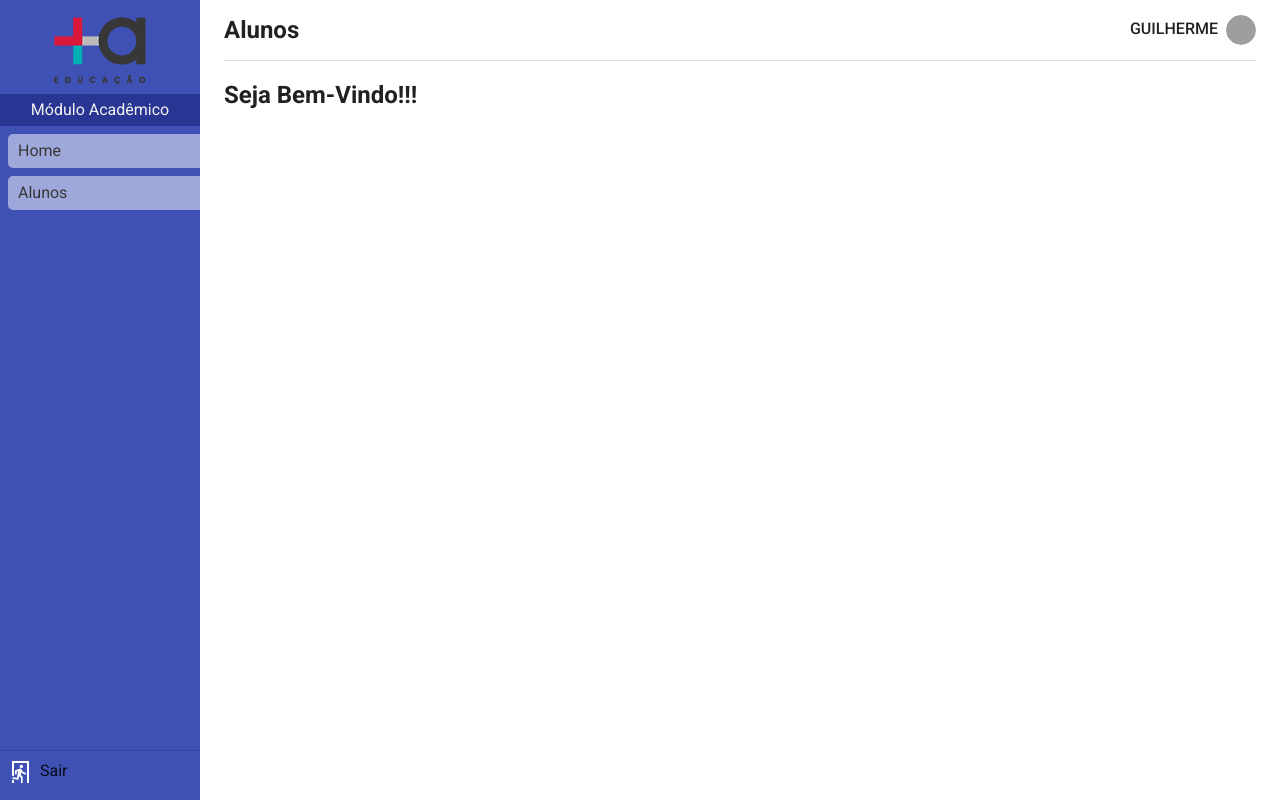
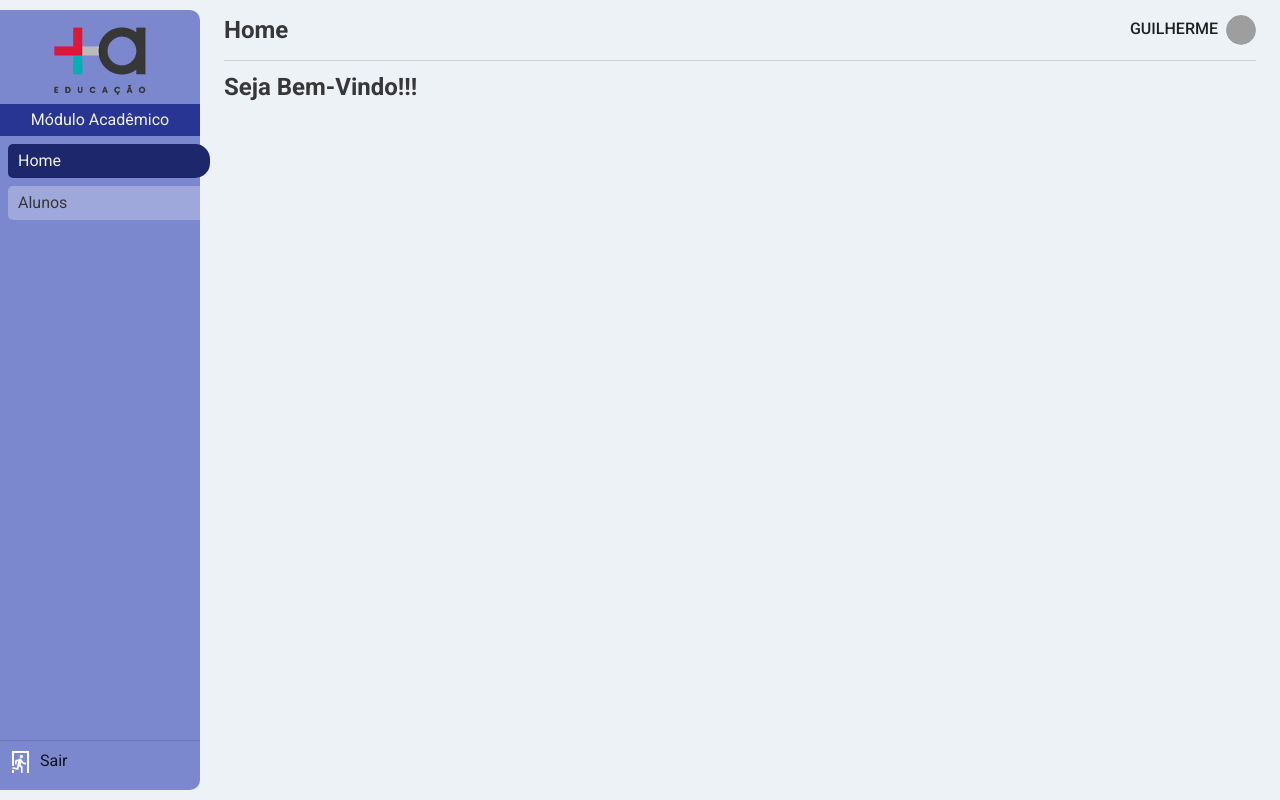
Before and after one commit to grupo-a/challenge-full-stack-web, a Vue app in the folder frontend/: page / in a window 1280 px wide. Built offline with nearby package versions, Linux system fonts and the light colour scheme; grey boxes are pictures that could not be loaded.

Commit message:
feat: create route student

```diff
--- a/frontend/package.json
+++ b/frontend/package.json
@@ -9,6 +9,7 @@
   },
   "dependencies": {
     "core-js": "^3.6.5",
+    "vee-validate": "^3.4.10",
     "vue": "^2.6.11",
     "vue-router": "^3.2.0",
     "vuetify": "^2.4.0"
--- a/frontend/src/App.vue
+++ b/frontend/src/App.vue
@@ -6,7 +6,7 @@
 				<div class="px-6 flex-grow-1">
 					<div class="py-3 d-flex space-between align-center">
 						<div>
-							<h2>Alunos</h2>
+							<h2>{{$route.meta.label}}</h2>
 						</div>
 						<v-spacer></v-spacer>
 						<div>
@@ -17,7 +17,7 @@
 						</div>
 					</div>
 					<v-divider class></v-divider>
-					<router-view class="pt-4" />
+					<router-view class="pt-2 content-main" />
 				</div>
 			</div>
 		</v-main>
@@ -46,10 +46,18 @@ body
 	height: 100vh
 	width: 100vw
 
+h1,h2,h3,h4,h5,h6
+	color: #383738
+
 #app
+	background-color: #edf2f7
 	overflow: hidden
 	height: 100vh
 	width: 100vw
+
+#app .content-main
+	height: calc( 100% - 80px )
+	overflow: hidden
 
 .height-100vh
 	height: 100vh
--- a/frontend/src/components/LeftMenu/LeftMenu.vue
+++ b/frontend/src/components/LeftMenu/LeftMenu.vue
@@ -1,5 +1,5 @@
 <template>
-	<div id="left-menu" class="py-4 indigo d-flex flex-column">
+	<div id="left-menu" class="py-4 d-flex flex-column">
 		<div class="d-flex align-center justify-center pb-2">
 			<img src="@/assets/logo.png" />
 		</div>
@@ -8,7 +8,7 @@
 		</div>
 		<ul class="flex-grow-1 pl-2 menu">
 			<router-link class="mt-2 menu-option" to="/">Home</router-link>
-			<router-link class="mt-2 menu-option" to="alunos">Alunos</router-link>
+			<router-link class="mt-2 menu-option" to="/alunos">Alunos</router-link>
 		</ul>
 		<v-divider></v-divider>
 		<div class="px-2 pt-2">
@@ -25,6 +25,11 @@ export default {};
 <style lang="sass">
 #left-menu
 	width: 200px
+	background-color: #7b88ce
+	border-color: #7b88ce
+	margin: 10px 0px
+	border-bottom-right-radius: 10px
+	border-top-right-radius: 10px
 
 #left-menu .title-modulo
 	background-color: #283593
@@ -41,7 +46,7 @@ export default {};
 	text-decoration: none
 	color: #383738
 
-#left-menu .menu .menu-option.selected
+#left-menu .menu .menu-option.router-link-exact-active
 	width: calc( 100% + 10px )
 	border-top-right-radius: 15px
 	border-bottom-right-radius: 15px
--- /dev/null
+++ b/frontend/src/plugins/vee-validate/extendValidations.js
@@ -0,0 +1,33 @@
+import { required, digits, email, max, regex } from 'vee-validate/dist/rules'
+import { extend } from 'vee-validate';
+
+// Add a rule.
+extend('secret', {
+    validate: value => value === 'example',
+    message: 'This is not the magic word'
+});
+
+extend('digits', {
+    ...digits,
+    message: '{_field_} needs to be {length} digits. ({_value_})',
+})
+
+extend('required', {
+    ...required,
+    message: '{_field_} can not be empty',
+})
+
+extend('max', {
+    ...max,
+    message: '{_field_} may not be greater than {length} characters',
+})
+
+extend('regex', {
+    ...regex,
+    message: '{_field_} {_value_} does not match {regex}',
+})
+
+extend('email', {
+    ...email,
+    message: 'Email must be valid',
+})
--- a/frontend/src/router/index.js
+++ b/frontend/src/router/index.js
@@ -8,15 +8,44 @@ const routes = [
     {
         path: '/',
         name: 'Home',
-        component: Home
+        component: Home,
+        meta: {
+            label: 'Home'
+        },
     },
     {
         path: '/alunos',
-        name: 'Alunos',
+        component: () => import(/* webpackChunkName: "about" */ '../views/Students/Students.vue'),
+        children: [
+            {
+                path: '/',
+                name: 'StudentList',
+                meta: {
+                    label: 'Alunos > Listagem'
+                },
+                component: () => import(/* webpackChunkName: "about" */ '../views/Students/StudentsList.vue'),
+            },
+            {
+                path: 'new',
+                name: 'StudentNew',
+                meta: {
+                    label: 'Alunos > Novo'
+                },
+                component: () => import(/* webpackChunkName: "about" */ '../views/Students/StudentsForm.vue'),
+            },
+            {
+                path: '/edit/:id',
+                name: 'StudentEdit',
+                meta: {
+                    label: 'Alunos > Editar'
+                },
+                component: () => import(/* webpackChunkName: "about" */ '../views/Students/StudentsForm.vue'),
+            },
+        ]
         // route level code-splitting
         // this generates a separate chunk (about.[hash].js) for this route
         // which is lazy-loaded when the route is visited.
-        component: () => import(/* webpackChunkName: "about" */ '../views/Alunos/Alunos.vue')
+
     }
 ]
 
--- a/frontend/src/views/Alunos/Alunos.vue
+++ /dev/null
@@ -1,5 +0,0 @@
-<template>
-	<div class="about">
-		<h1>Alunos</h1>
-	</div>
-</template>
--- /dev/null
+++ b/frontend/src/views/Students/Students.vue
@@ -0,0 +1,31 @@
+<template>
+	<div class="page">
+		<keep-alive>
+			<router-view @searchStudents="searchStudents"></router-view>
+		</keep-alive>
+	</div>
+</template>
+
+<script>
+export default {
+	methods: {
+		searchStudents() {
+			console.log("kkkkkk");
+		},
+	},
+};
+</script>
+
+<style lang="sass">
+.page
+    height: 100%
+    overflow: hidden
+
+.page .page-list, .page .page-form
+    height: 100%
+
+.page .page-list .page-list-grid
+    height: calc(100% - 72px)
+    overflow: hidden
+    overflow-y: auto
+</style>
--- /dev/null
+++ b/frontend/src/views/Students/StudentsForm.vue
@@ -0,0 +1,55 @@
+<template>
+	<v-card class="page-form">
+		<validation-observer ref="observer" v-slot="{ invalid }">
+			<form @submit.prevent="submit">
+				<validation-provider v-slot="{ errors }" name="Name" rules="required|max:10">
+					<v-text-field v-model="name" :counter="10" :error-messages="errors" label="Name" required></v-text-field>
+				</validation-provider>
+				<validation-provider v-slot="{ errors }" name="email" rules="required|email">
+					<v-text-field v-model="email" :error-messages="errors" label="E-mail" required></v-text-field>
+				</validation-provider>
+				<v-btn class="mr-4" type="submit" :disabled="invalid">submit</v-btn>
+				<v-btn @click="clear">clear</v-btn>
+			</form>
+		</validation-observer>
+	</v-card>
+</template>
+
+<script>
+export default {
+	data: () => ({
+		name: "",
+		phoneNumber: "",
+		email: "",
+		select: null,
+		items: ["Item 1", "Item 2", "Item 3", "Item 4"],
+		checkbox: null,
+	}),
+
+	methods: {
+		submit() {
+			this.$refs.observer.validate();
+		},
+		clear() {
+			this.name = "";
+			this.phoneNumber = "";
+			this.email = "";
+			this.select = null;
+			this.checkbox = null;
+			this.$refs.observer.reset();
+		},
+	},
+
+	mounted() {
+		console.log("form");
+	},
+};
+</script>
+
+<style lang="sass">
+.page-form
+	height: calc(100% - 72px)
+	overflow: hidden
+	overflow-y: auto
+	padding: 10px
+</style>
--- /dev/null
+++ b/frontend/src/views/Students/StudentsList.vue
@@ -0,0 +1,160 @@
+<template>
+	<div class="page-list">
+		<v-row class="page-list-filter align-end pb-4">
+			<v-col md="6">
+				<v-text-field label="Pesquisar" hide-details></v-text-field>
+			</v-col>
+			<v-col md="4"></v-col>
+			<v-col md="2">
+				<v-btn to="alunos/new" color="info">Novo Registro</v-btn>
+			</v-col>
+		</v-row>
+		<div class="page-list-grid">
+			<v-data-table height="100%" :headers="headers" :items="desserts">
+				<template v-slot:item.actions="{ item }">
+					<v-icon small class="mr-2" @click="editItem(item)">mdi-pencil</v-icon>
+					<v-icon small @click="deleteItem(item)">mdi-delete</v-icon>
+				</template>
+			</v-data-table>
+		</div>
+	</div>
+</template>
+
+<script>
+export default {
+	data() {
+		return {
+			headers: [
+				{
+					text: "Matrícula",
+					align: "start",
+					value: "id_estudante",
+				},
+				{ text: "Nome", value: "nome" },
+				{ text: "Email", value: "email" },
+				{ text: "CPF", value: "cpf" },
+				{ text: "Ações", value: "actions", sortable: false },
+			],
+			desserts: [
+				{
+					id_estudante: "1",
+					nome: "Guilherme Trindade",
+					email: "bsbtrindade@gmail.com",
+					cpf: "051.789.181-69",
+				},
+				{
+					id_estudante: "1",
+					nome: "Guilherme Trindade",
+					email: "bsbtrindade@gmail.com",
+					cpf: "051.789.181-69",
+				},
+				{
+					id_estudante: "1",
+					nome: "Guilherme Trindade",
+					email: "bsbtrindade@gmail.com",
+					cpf: "051.789.181-69",
+				},
+				{
+					id_estudante: "1",
+					nome: "Guilherme Trindade",
+					email: "bsbtrindade@gmail.com",
+					cpf: "051.789.181-69",
+				},
+				{
+					id_estudante: "1",
+					nome: "Guilherme Trindade",
+					email: "bsbtrindade@gmail.com",
+					cpf: "051.789.181-69",
+				},
+				{
+					id_estudante: "1",
+					nome: "Guilherme Trindade",
+					email: "bsbtrindade@gmail.com",
+					cpf: "051.789.181-69",
+				},
+				{
+					id_estudante: "1",
+					nome: "Guilherme Trindade",
+					email: "bsbtrindade@gmail.com",
+					cpf: "051.789.181-69",
+				},
+				{
+					id_estudante: "1",
+					nome: "Guilherme Trindade",
+					email: "bsbtrindade@gmail.com",
+					cpf: "051.789.181-69",
+				},
+				{
+					id_estudante: "1",
+					nome: "Guilherme Trindade",
+					email: "bsbtrindade@gmail.com",
+					cpf: "051.789.181-69",
+				},
+				{
+					id_estudante: "1",
+					nome: "Guilherme Trindade",
+					email: "bsbtrindade@gmail.com",
+					cpf: "051.789.181-69",
+				},
+				{
+					id_estudante: "1",
+					nome: "Guilherme Trindade",
+					email: "bsbtrindade@gmail.com",
+					cpf: "051.789.181-69",
+				},
+				{
+					id_estudante: "1",
+					nome: "Guilherme Trindade",
+					email: "bsbtrindade@gmail.com",
+					cpf: "051.789.181-69",
+				},
+				{
+					id_estudante: "1",
+					nome: "Guilherme Trindade",
+					email: "bsbtrindade@gmail.com",
+					cpf: "051.789.181-69",
+				},
+				{
+					id_estudante: "1",
+					nome: "Guilherme Trindade",
+					email: "bsbtrindade@gmail.com",
+					cpf: "051.789.181-69",
+				},
+				{
+					id_estudante: "1",
+					nome: "Guilherme Trindade",
+					email: "bsbtrindade@gmail.com",
+					cpf: "051.789.181-69",
+				},
+				{
+					id_estudante: "1",
+					nome: "Guilherme Trindade",
+					email: "bsbtrindade@gmail.com",
+					cpf: "051.789.181-69",
+				},
+				{
+					name: "Ice cream sandwich",
+					calories: 237,
+					fat: 9.0,
+					carbs: 37,
+					protein: 4.3,
+					iron: "1%",
+				},
+			],
+		};
+	},
+	mounted() {
+		console.log("listagem");
+	},
+};
+</script>
+
+<style lang="sass">
+.page .page-list
+	height: 100%
+
+.page .page-list .page-list-grid
+	height: calc(100% - 72px)
+	overflow: hidden
+	overflow-y: auto
+</style>
```
Also changed, not shown: frontend/src/main.js (+8 -3 lines), 2 other files (tests, documents, lock files or other folders).
